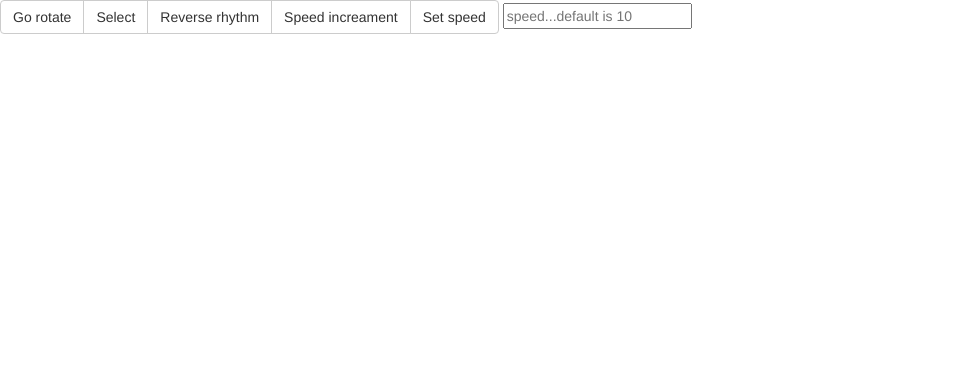
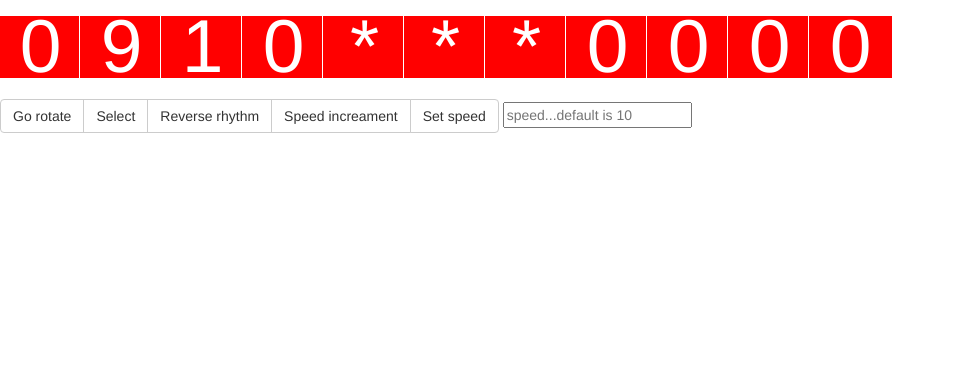
Before and after one commit to Mohammad-amini/Kurdometer, a plain HTML site: page index.html in a window 1280 px wide. Shown: the whole page, without its empty margins (0-955 px from the left). Drawn offline with Linux system fonts and the light colour scheme.

Commit message:
Update index.html

```diff
--- a/index.html
+++ b/index.html
@@ -9,7 +9,7 @@
 	<link rel="stylesheet" type="text/css" href="style.css">
 </head>
 <body>
-	<div id="kurdo" pattern="[0,9,[1, 9],[0, 1, 2, 3, 4, 5, 6, 7, 8, 9],[],[],[],[0, 1, 2, 3, 4, 5, 6, 7, 8, 9],[0, 1, 2, 3, 4, 5, 6, 7, 8, 9],[0, 1, 2, 3, 4, 5, 6, 7, 8, 9],[0, 1, 2, 3, 4, 5, 6, 7, 8, 9]]" except="[0, 1, 4, 5, 6]" mask-symbol="*" animate1="rotateIn" speed="1" speed_increament="true" rhythm="desc"></div>
+	<div class="kurdo" pattern="[0,9,[1, 9],[0, 1, 2, 3, 4, 5, 6, 7, 8, 9],[],[],[],[0, 1, 2, 3, 4, 5, 6, 7, 8, 9],[0, 1, 2, 3, 4, 5, 6, 7, 8, 9],[0, 1, 2, 3, 4, 5, 6, 7, 8, 9],[0, 1, 2, 3, 4, 5, 6, 7, 8, 9]]" except="[0, 1, 4, 5, 6]" mask-symbol="*" animate1="rotateIn" speed="1" speed_increament="true" rhythm="desc"></div>
 	<div class="btn-group">
 		<input type="button" class="btn btn-default" id="start" value="Go rotate"/>
 		<input type="button" class="btn btn-default" id="stop" value="Select"/>
```
